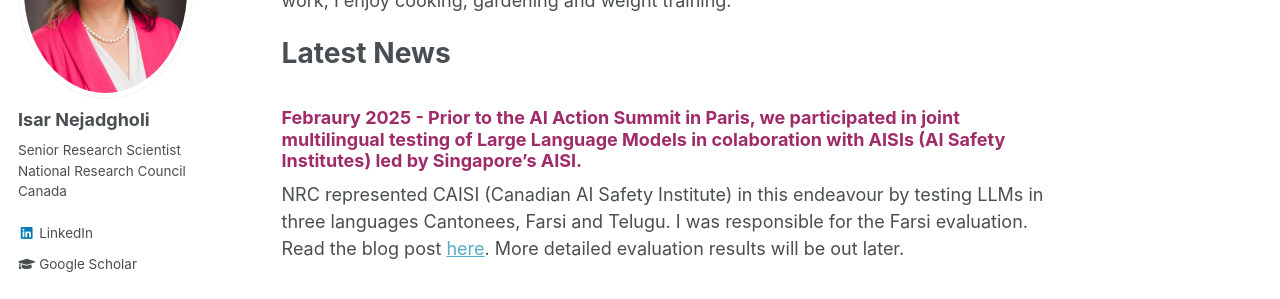
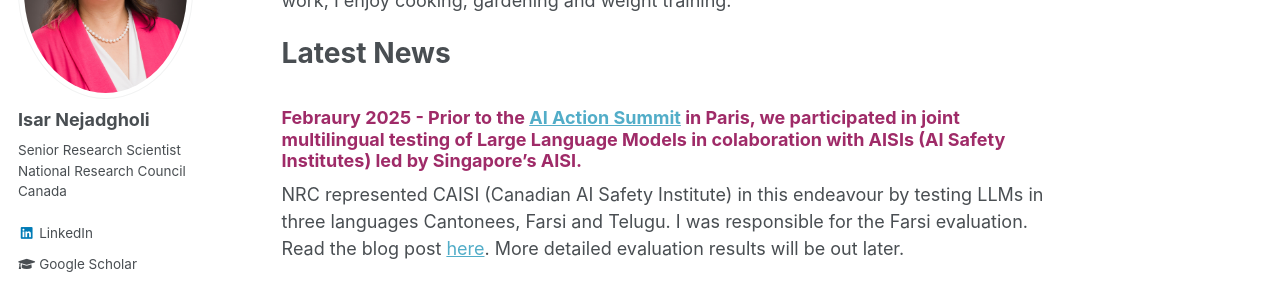
Before and after one commit to IsarNejad/IsarNejad.github.io, a Jekyll site: the page built from _pages/about.md, in a window 1280 px wide and 900 px high, scrolled down 343 px. Shown: the part 153-452 px from the top of the window. Built offline with Jekyll 4.4.1, drawn with Linux system fonts in a browser that asks for light colours; part of the change alters nothing that is shown.

```diff
--- a/_pages/about.md
+++ b/_pages/about.md
@@ -13,7 +13,7 @@ I am a Senior Research Scientist at the [National Research Council Canada](https
 # Latest News
 
 {: .amaranth-deep-purple}
-### Febraury 2025 - Prior to the AI Action Summit in Paris, we participated in joint multilingual testing of Large Language Models in colaboration with AISIs (AI Safety Institutes) led by Singapore's AISI.
+### Febraury 2025 - Prior to the [AI Action Summit](https://www.elysee.fr/en/sommet-pour-l-action-sur-l-ia) in Paris, we participated in joint multilingual testing of Large Language Models in colaboration with AISIs (AI Safety Institutes) led by Singapore's AISI.
 
 NRC represented CAISI (Canadian AI Safety Institute) in this endeavour by testing LLMs in three languages Cantonees, Farsi and Telugu. I was responsible for the Farsi evaluation. Read the blog post [here](https://sgaisi.sg/publication/data/International-Network-of-AI-Safety-Institutes-Joint-Testing-Exercise-Improving-Methodologies-for-AI-Model-Evaluations-Across-Global-Languages.pdf). More detailed evaluation results will be out later.
 
```
